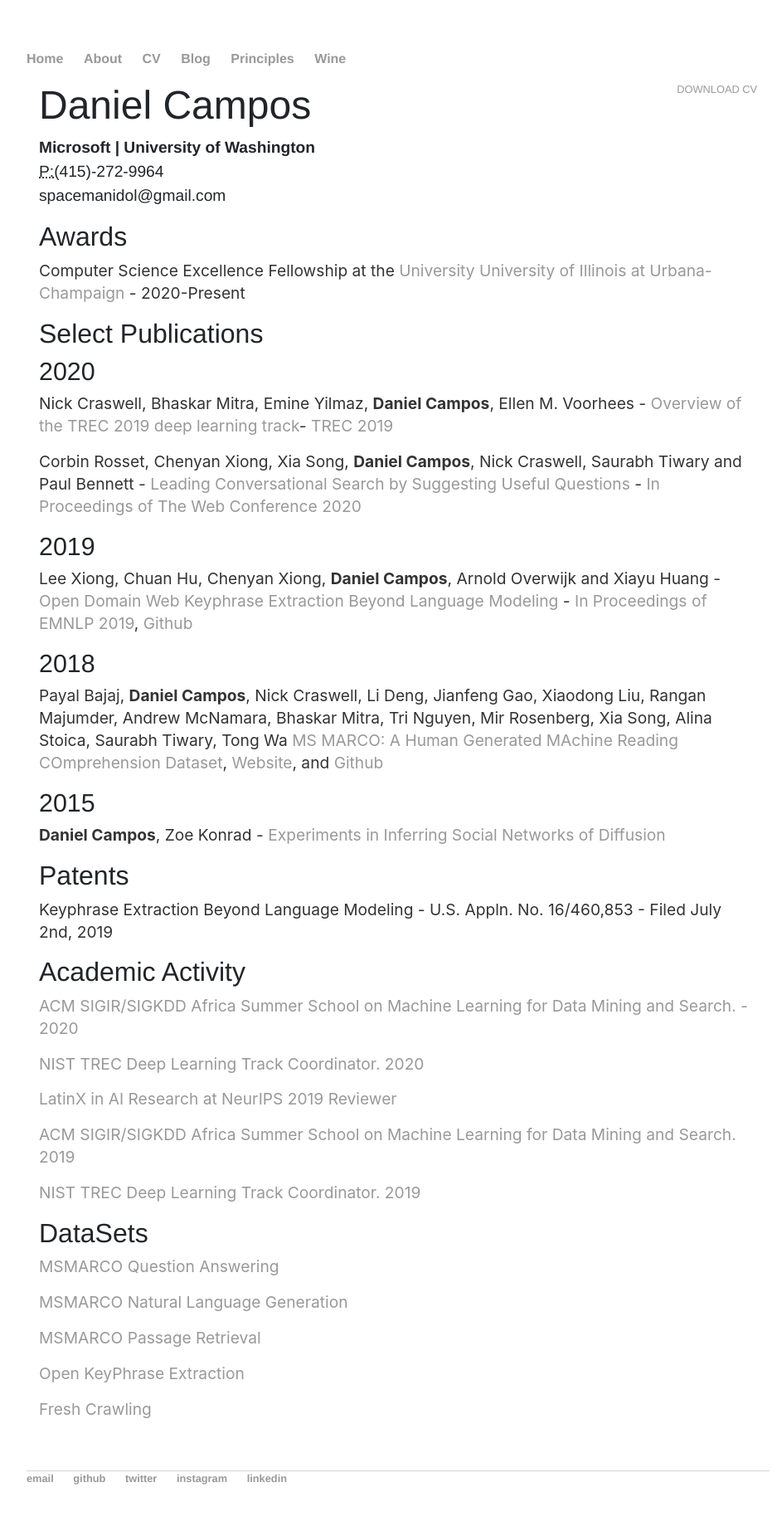
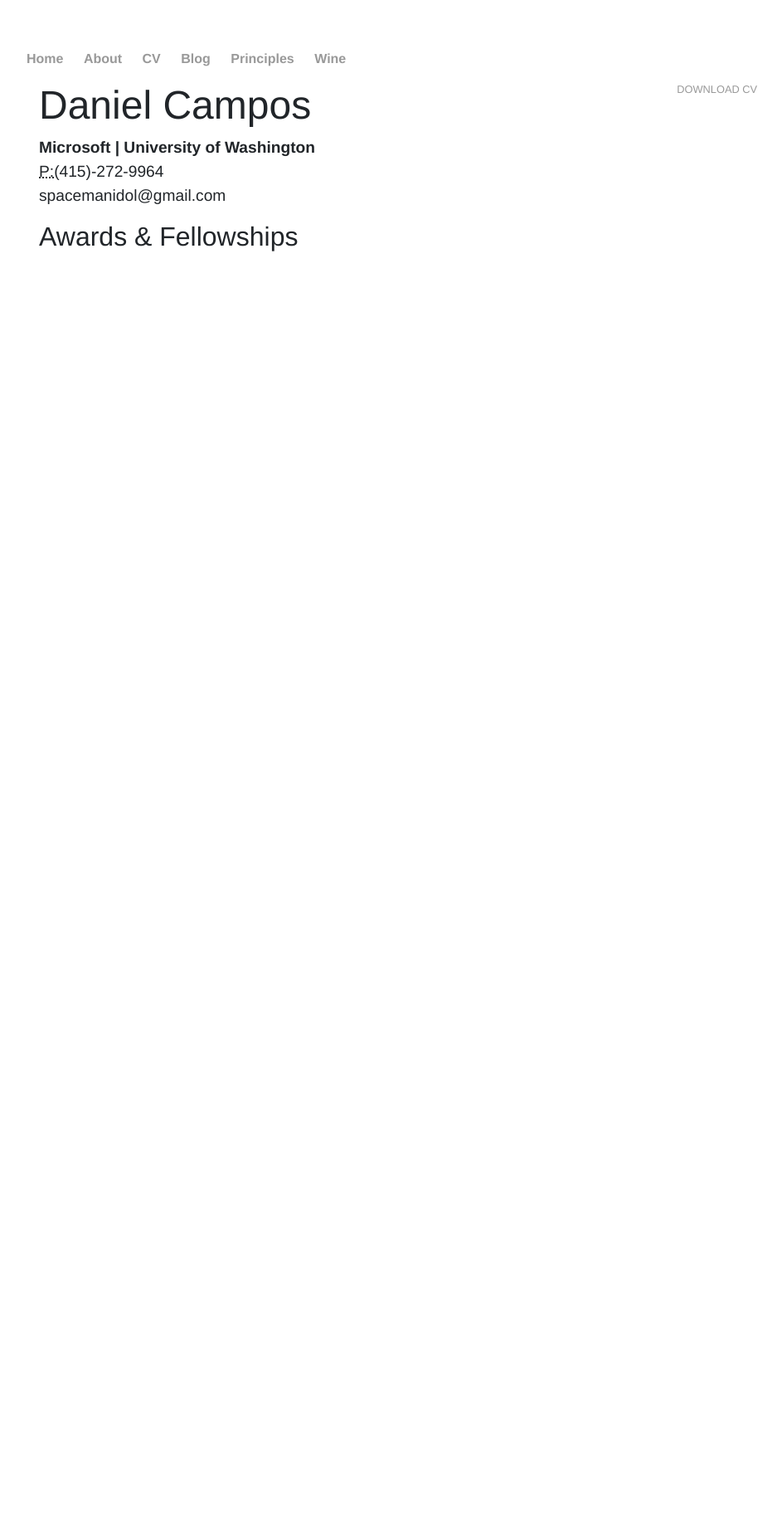
Before and after one commit to spacemanidol/spacemanidol.github.io, a Jekyll site: the page built from cv/index.html, in a window 1280 px wide. Shown: the whole page at 83% size, without its empty margins (160-1103 px from the left). Built offline with Jekyll 4.4.1, drawn with Linux system fonts in a browser that asks for light colours; comment, search, counter and statistics services are not loaded; after the commit the page ends 900 px from its top, so only the background shows below that; some of the changed lines change nothing that is shown.

Commit message:
Update index.html

```diff
--- a/cv/index.html
+++ b/cv/index.html
@@ -10,8 +10,9 @@
 	<abbr title="phone">P:</abbr>(415)-272-9964<br>
 	<span class="obfuscate">spacemanidol@gmail.com</span>
 	</address>
-	<h2>Awards</h2>
-	<p>Computer Science Excellence Fellowship at the <a href='https://cs.illinois.edu/'>University University of Illinois at Urbana-Champaign</a> - 2020-Present</p>
+	<h2>Awards & Fellowships</h2>
+	<!--<p>Computer Science Excellence Fellowship at the <a href='https://cs.illinois.edu/'>University University of Illinois at Urbana-Champaign</a> - 2020-Present</p>-->
+	<!--<p>UIUC <a href='https://grad.illinois.edu/diversity/spi'>Summer Predoctoral Institute</a> 2020
 	<h2>Select Publications</h2>
 	<h4>2020</h4>
 	<p>Nick Craswell, Bhaskar Mitra, Emine Yilmaz, <strong>Daniel Campos</strong>, Ellen M. Voorhees - <a href='https://arxiv.org/abs/2003.07820'>Overview of the TREC 2019 deep learning track</a>- <a href='https://trec.nist.gov/tracks.html'>TREC 2019</a></p>
```
